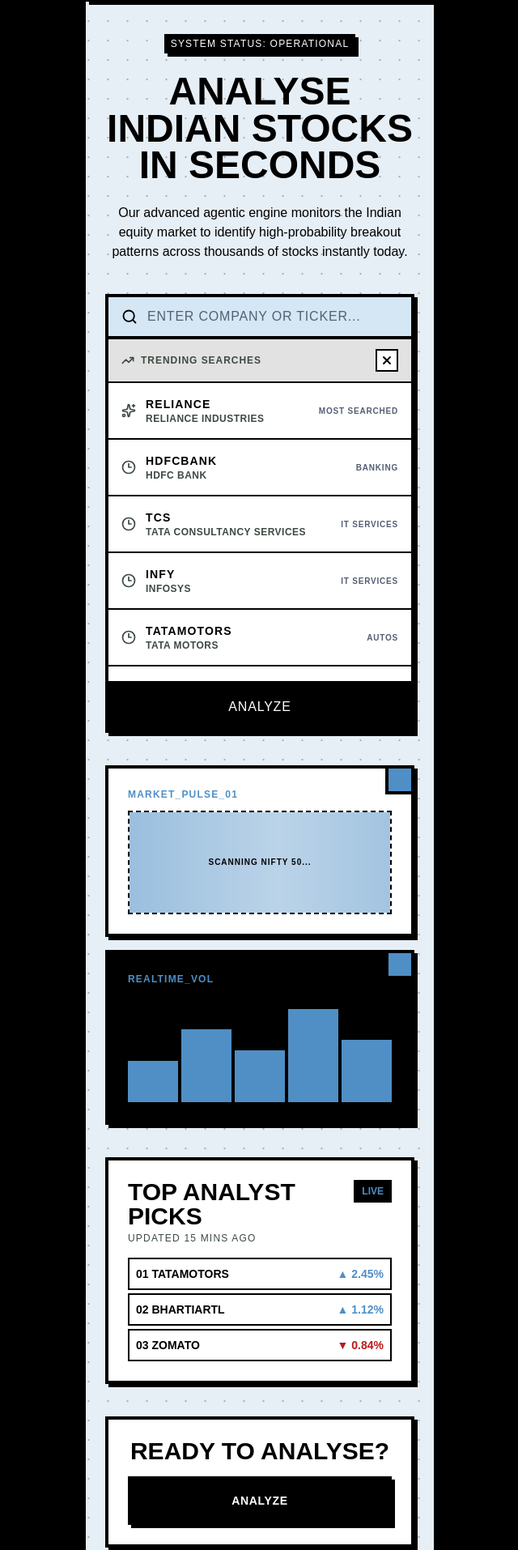
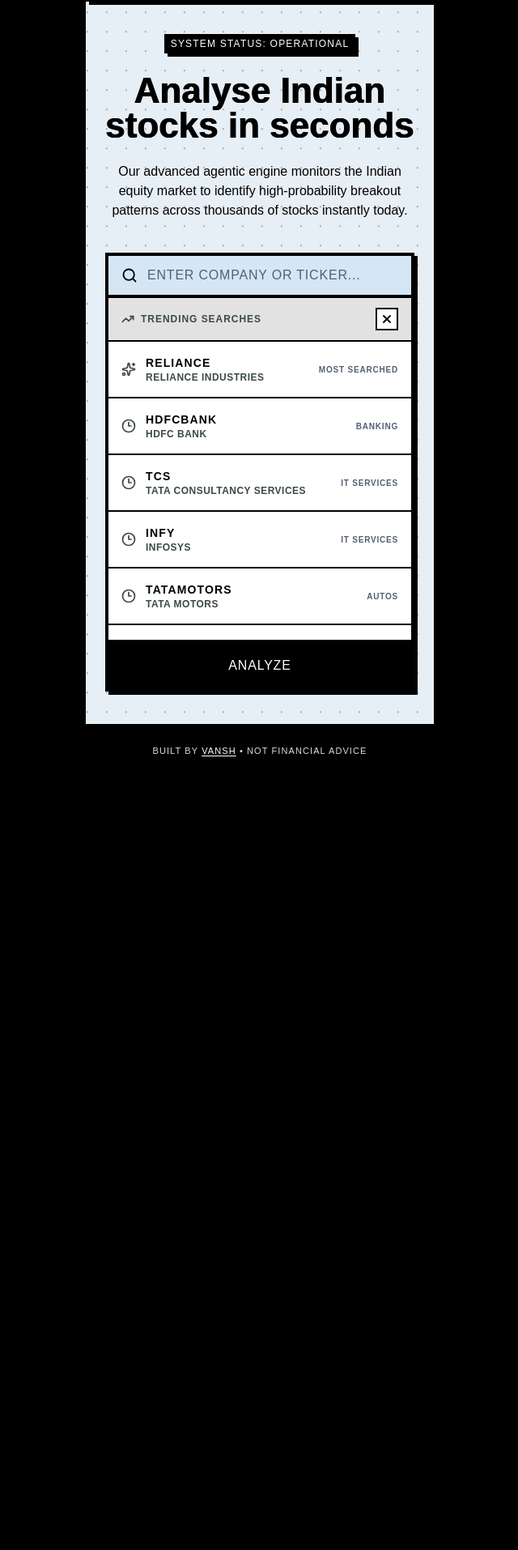
Before and after one commit to threeoneonetwo/metric-stocks-analyser, a Next.js app: page / in a window 1280 px wide. Shown: the part 66-1980 px from the top of the page at 81% size, without its empty margins (319-959 px from the left). After the commit the page ends 1023 px from the top, so only its background shows below. Built offline with nearby package versions, Linux system fonts and the light colour scheme.

Commit message:
Simplify landing page hero

```diff
--- a/app/page.tsx
+++ b/app/page.tsx
@@ -1,4 +1,3 @@
-import Link from "next/link";
 import { FooterBar, TopBar } from "@/components/site-chrome";
 import { TickerSearch } from "@/components/ticker-search";
 
@@ -12,11 +11,11 @@
             System status: operational
           </div>
           <h1
-            className="animate-entrance delay-1 text-5xl font-extrabold uppercase leading-[0.95] text-black"
-            style={{ fontWeight: 800 }}
+            className="animate-entrance delay-1 text-[2.75rem] font-black leading-[0.98] text-black [text-shadow:0.45px_0_0_#000,-0.45px_0_0_#000]"
+            style={{ fontWeight: 900 }}
           >
-            <span className="block">Analyse Indian stocks</span>
-            <span className="block">in seconds</span>
+            <span className="block">Analyse Indian</span>
+            <span className="block">stocks in seconds</span>
           </h1>
           <p className="animate-entrance delay-2 max-w-[32rem] text-base leading-6">
             Our advanced agentic engine monitors the Indian equity market to
@@ -30,83 +29,6 @@
             <TickerSearch />
           </div>
         </section>
-
-        <section className="grid gap-4">
-          <div className="surface relative overflow-hidden p-6">
-            <div className="absolute right-0 top-0 h-8 w-8 border-b-4 border-l-4 border-black bg-metric-green" />
-            <h2 className="mb-3 font-mono text-xs font-bold uppercase tracking-[0.1em] text-metric-green">
-              Market_pulse_01
-            </h2>
-            <div className="relative flex h-32 items-center justify-center border-2 border-dashed border-black">
-              <div className="scan-fill absolute inset-0 opacity-70" />
-              <span className="relative font-mono text-[10px] font-bold uppercase tracking-[0.1em]">
-                Scanning Nifty 50...
-              </span>
-            </div>
-          </div>
-          <div className="relative border-4 border-black bg-black p-6 text-white neo-shadow">
-            <div className="absolute right-0 top-0 h-8 w-8 border-b-4 border-l-4 border-black bg-metric-finance-accent" />
-            <h2 className="mb-4 font-mono text-xs font-bold uppercase tracking-[0.1em] text-metric-finance-accent">
-              Realtime_vol
-            </h2>
-            <div className="flex h-32 items-end gap-1">
-              {[40, 70, 50, 90, 60].map((height, index) => (
-                <div
-                  key={index}
-                  className="w-full bg-metric-finance-accent transition-all duration-500 hover:h-[95%]"
-                  style={{ height: `${height}%` }}
-                />
-              ))}
-            </div>
-          </div>
-        </section>
-
-        <section className="surface flex flex-col gap-4 p-6">
-          <div className="flex items-start justify-between gap-4">
-            <div>
-              <h2 className="font-serif text-3xl font-black uppercase leading-none">
-                Top analyst picks
-              </h2>
-              <p className="mt-1 font-mono text-xs font-medium uppercase tracking-[0.1em] text-metric-muted">
-                Updated 15 mins ago
-              </p>
-            </div>
-            <div className="border-2 border-black bg-black px-2 py-1 font-mono text-xs font-bold uppercase text-metric-finance-accent">
-              Live
-            </div>
-          </div>
-          <div className="grid gap-1">
-            {[
-              ["01", "TATAMOTORS", "▲ 2.45%", "text-metric-green"],
-              ["02", "BHARTIARTL", "▲ 1.12%", "text-metric-green"],
-              ["03", "ZOMATO", "▼ 0.84%", "text-metric-red"],
-            ].map(([rank, ticker, change, color]) => (
-              <div
-                key={ticker}
-                className="flex justify-between border-2 border-black p-2 font-mono text-sm font-bold transition hover:bg-metric-finance-accent"
-              >
-                <span>
-                  {rank} {ticker}
-                </span>
-                <span className={color}>{change}</span>
-              </div>
-            ))}
-          </div>
-        </section>
-
-        <section className="surface flex flex-col items-center gap-4 p-6 text-center">
-          <div>
-            <h2 className="text-3xl font-extrabold uppercase leading-none">
-              Ready to analyse?
-            </h2>
-          </div>
-          <Link
-            href="#ticker-search"
-            className="neo-press inline-flex w-full justify-center border-4 border-black bg-black px-8 py-4 text-sm font-extrabold uppercase tracking-[0.05em] text-white neo-shadow hover:bg-metric-green hover:text-white"
-          >
-            Analyze
-          </Link>
-        </section>
       </section>
       <FooterBar />
     </main>
```
